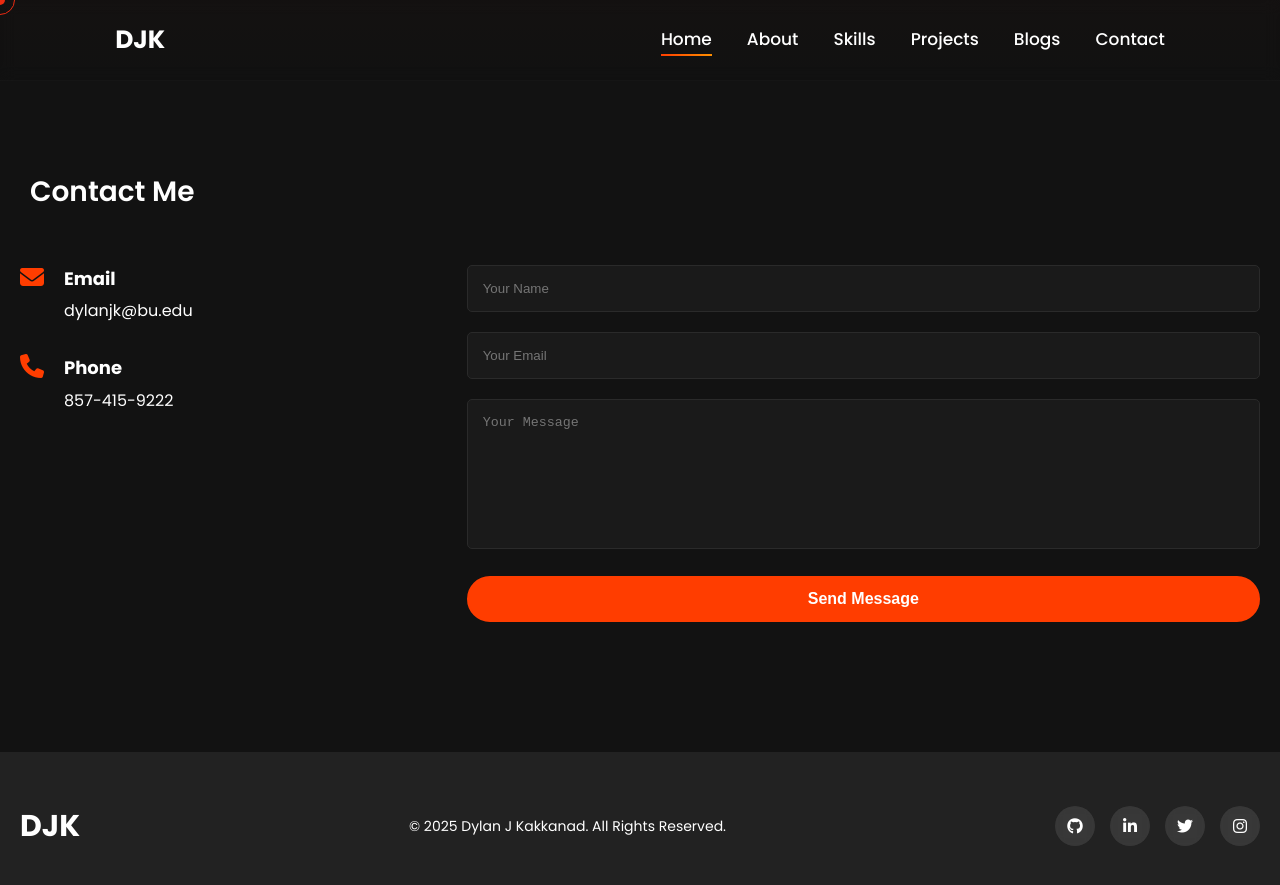
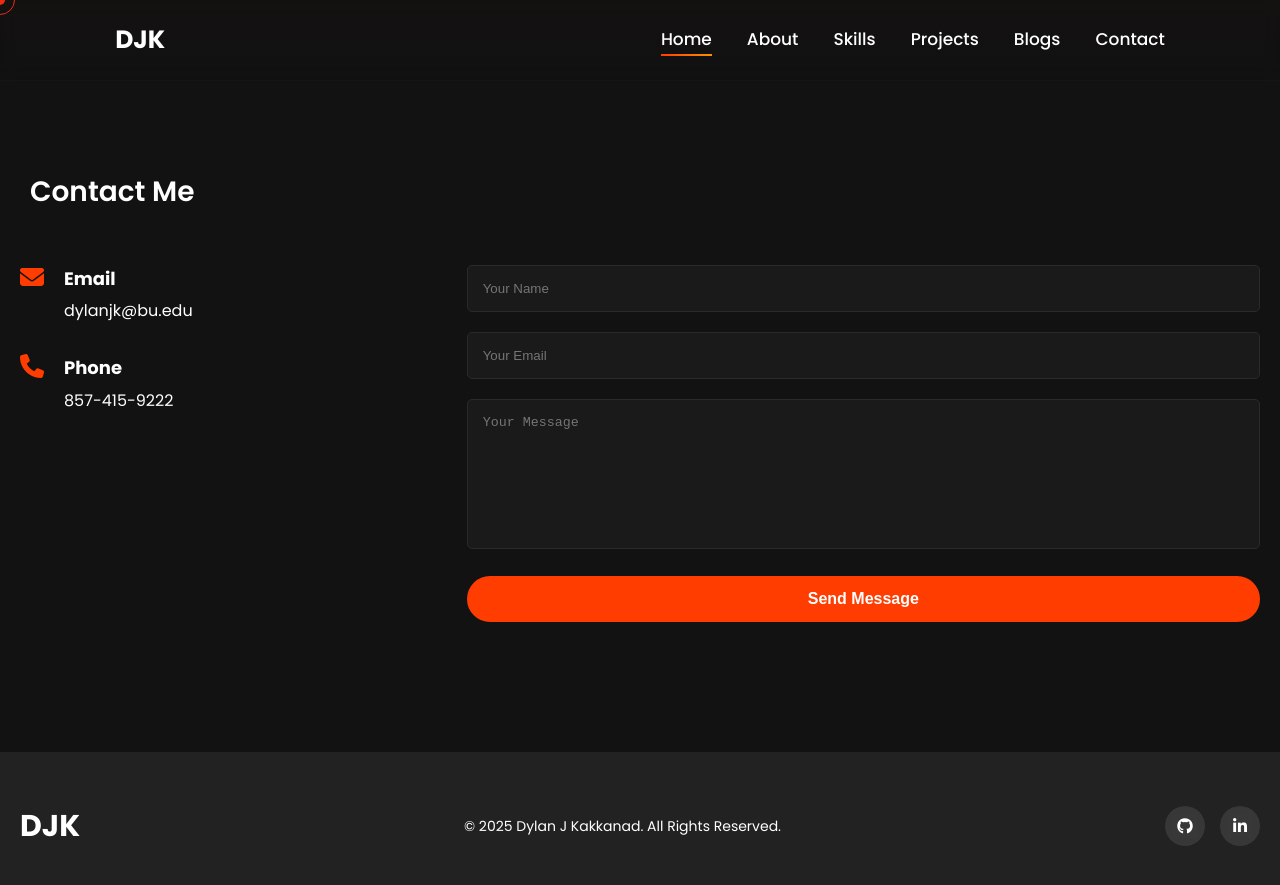
Before and after one commit to Dylan-Kakkanad/Dylan-Kakkanad.github.io, a Jekyll site: the page index.html, which Jekyll copies as it is, in a window 1280 px wide and 900 px high, scrolled down 3783 px. Shown: the top 885 px of the window. Built offline with Jekyll 4.4.1, drawn with Linux system fonts in a browser that asks for light colours; nearby versions of some CDN libraries.

Commit message:
Removed bad links

```diff
--- a/index.html
+++ b/index.html
@@ -345,10 +345,8 @@
                 </div>
                 <p class="copyright">&copy; 2025 Dylan J Kakkanad. All Rights Reserved.</p>
                 <div class="footer-social">
-                    <a href="#" class="social-icon"><i class="fab fa-github"></i></a>
-                    <a href="#" class="social-icon"><i class="fab fa-linkedin-in"></i></a>
-                    <a href="#" class="social-icon"><i class="fab fa-twitter"></i></a>
-                    <a href="#" class="social-icon"><i class="fab fa-instagram"></i></a>
+                    <a href="https://github.com/Dylan-Kakkanad" target="_blank" class="social-icon"><i class="fab fa-github"></i></a>
+                    <a href="https://www.linkedin.com/in/dylanjkakkanad/" target="_blank" class="social-icon"><i class="fab fa-linkedin-in"></i></a>
                 </div>
             </div>
         </div>
```
